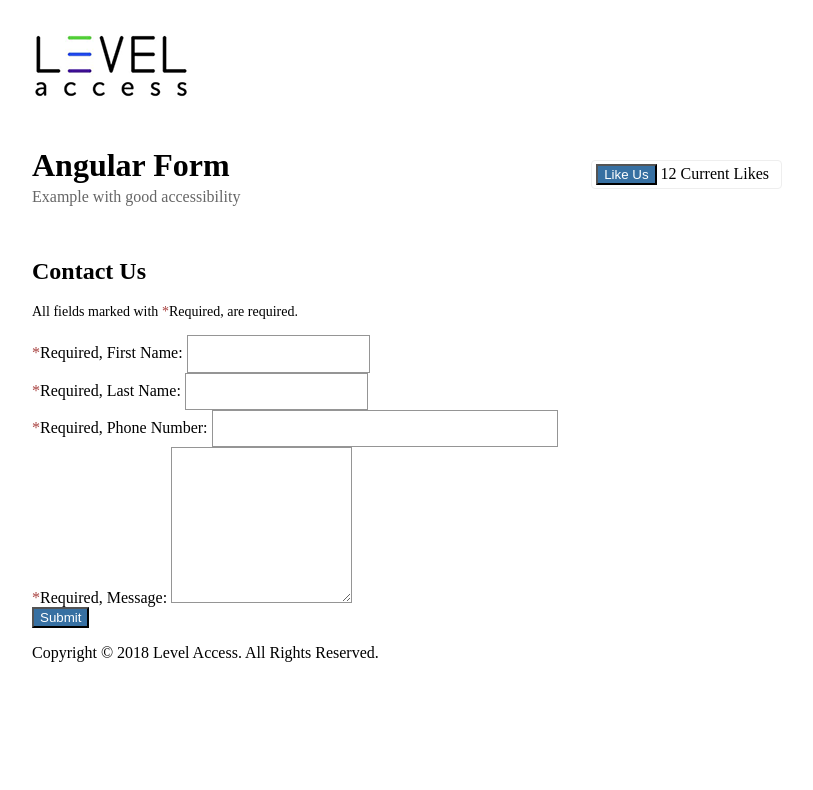
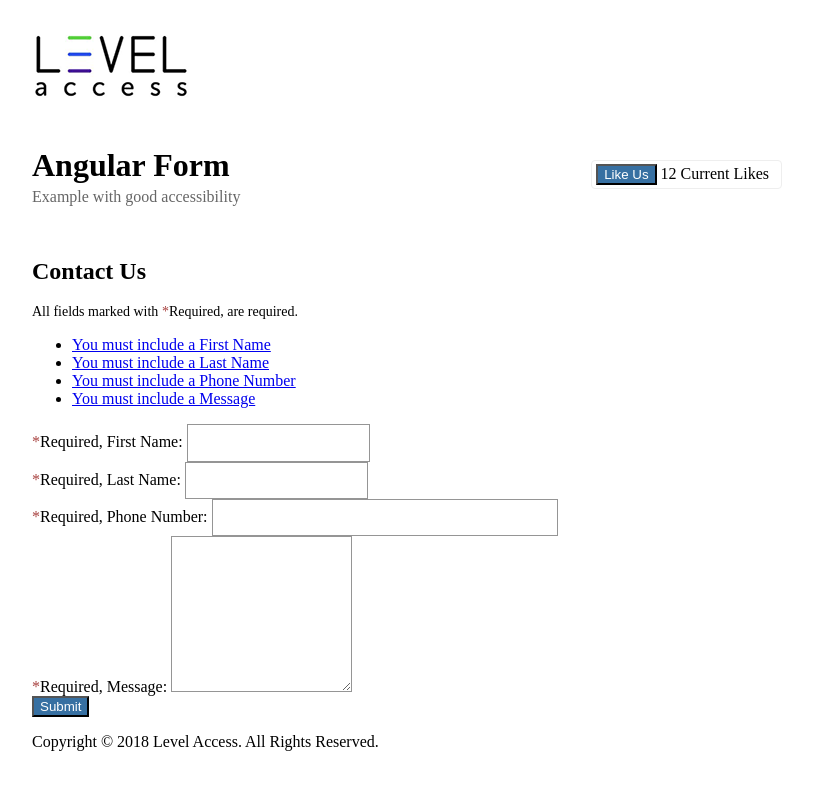
Before and after one commit to ssbbartgroup/ng-training-form-validation-focus-management, an Angular app: page / in a window 1280 px wide. Shown: the top 790 px of the page, without its empty margins (233-1046 px from the left). Built offline with nearby package versions, Linux system fonts and the light colour scheme.

Commit message:
now using ng class to style error list in error state rather then document.querySelector

```diff
--- a/src/app/app.form.html
+++ b/src/app/app.form.html
@@ -11,7 +11,7 @@
     <h3 id="error-heading" #errorHeading tabindex="-1" [class.has-error]="hasError">
       <span><img src="assets/images/error.png" alt=""> Oops, something went wrong, please review errors below.</span>
     </h3>
-    <ul id="error-list" #errorList class="error-list">
+    <ul id="error-list" #errorList [ngClass]="{'error-list': hasError, 'has-error': hasError}">
         <li *ngIf="complexForm.controls['firstName'].hasError('required')">
           <a href="#firstName">You must include a First Name</a>
         </li>
--- a/src/app/app.formvalidation.ts
+++ b/src/app/app.formvalidation.ts
@@ -1,6 +1,7 @@
 import { Component, ViewChild, ElementRef} from '@angular/core';
 import { FormGroup, FormBuilder, Validators } from '@angular/forms';
 import { Title } from '@angular/platform-browser';
+import { NgClass } from '@angular/common';
 
 @Component({
   selector: 'app-form-validation',
@@ -17,6 +18,7 @@
   @ViewChild('errorHeading') errorHeading:ElementRef;
   @ViewChild('messageHeading') messageHeading:ElementRef;
   @ViewChild('errorList') errorList:ElementRef;
+
 
   constructor(fb: FormBuilder, titleService: Title) {
     this.showMessage = false;
@@ -45,23 +47,22 @@
 
     if (this.complexForm.valid) {
 
-      //this.errorList.nativeElement.classList.remove('has-error');
-      //this.errorHeading.nativeElement.classList.remove('has-error');
       this.showMessage = true;
       this.hasError = false;
 
       // Update page title to indicate the form was submitted
       this.titleService.setTitle('Submitted - ' + this.originalPageTitle);
 
+      //Focus the success message
+      //TODO: refactor with a lifecycle method
       setTimeout(() => {
         this.messageHeading.nativeElement.focus();
       }, 100);
+
     } else {
 
       //Set the error state to true to use in class bindings
       this.hasError = true;
-
-      this.errorList.nativeElement.classList.add('has-error');
 
       //Focus the error state heading
       this.errorHeading.nativeElement.focus();
@@ -70,4 +71,6 @@
       this.titleService.setTitle('Error - ' + this.originalPageTitle );
     }
   }
+
+
 }
--- a/src/styles.css
+++ b/src/styles.css
@@ -82,6 +82,8 @@
 
 /* Form Error Styles */
 
+.errorList{}
+.hasError{}
 
 .has-error input,
 .has-error textarea{
```
